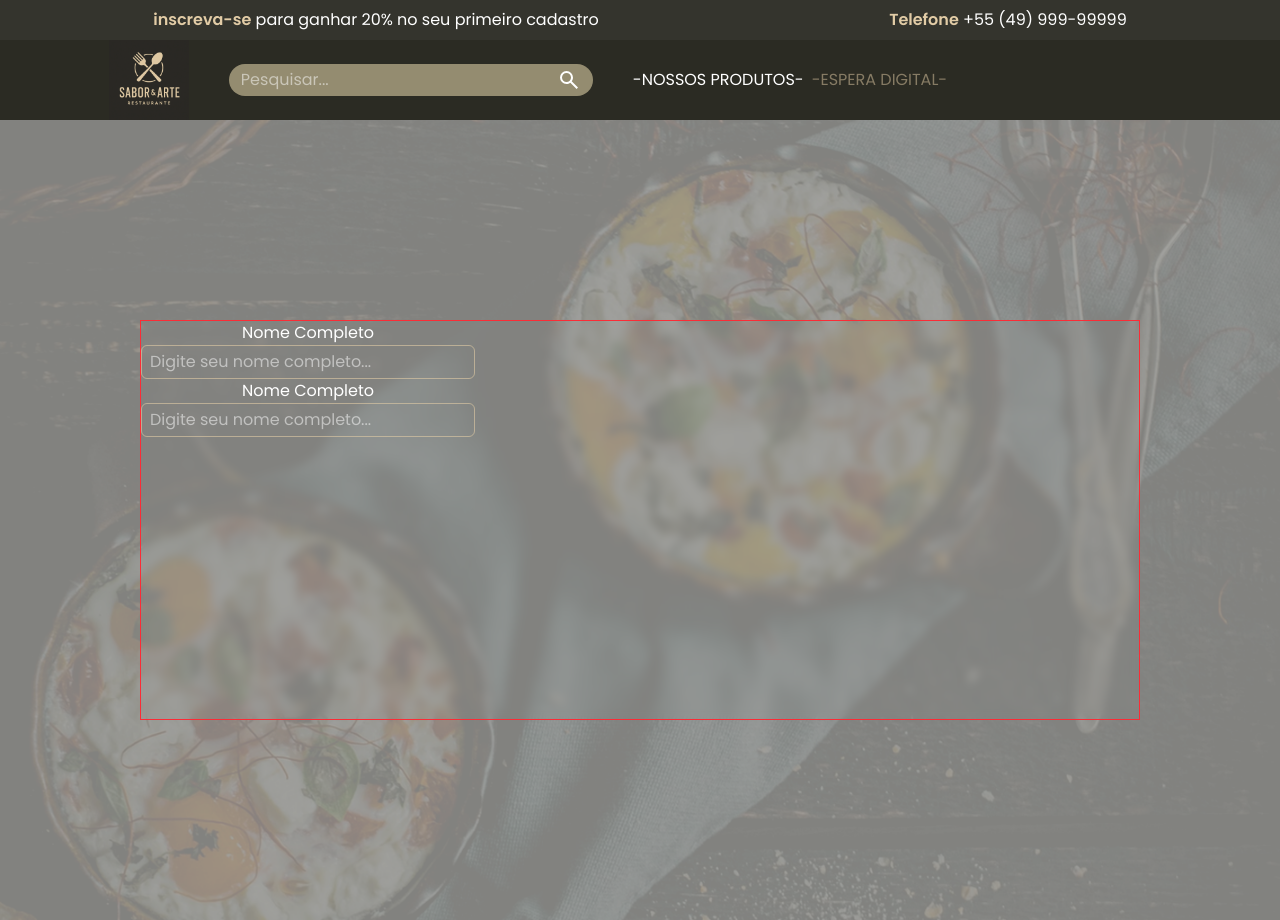
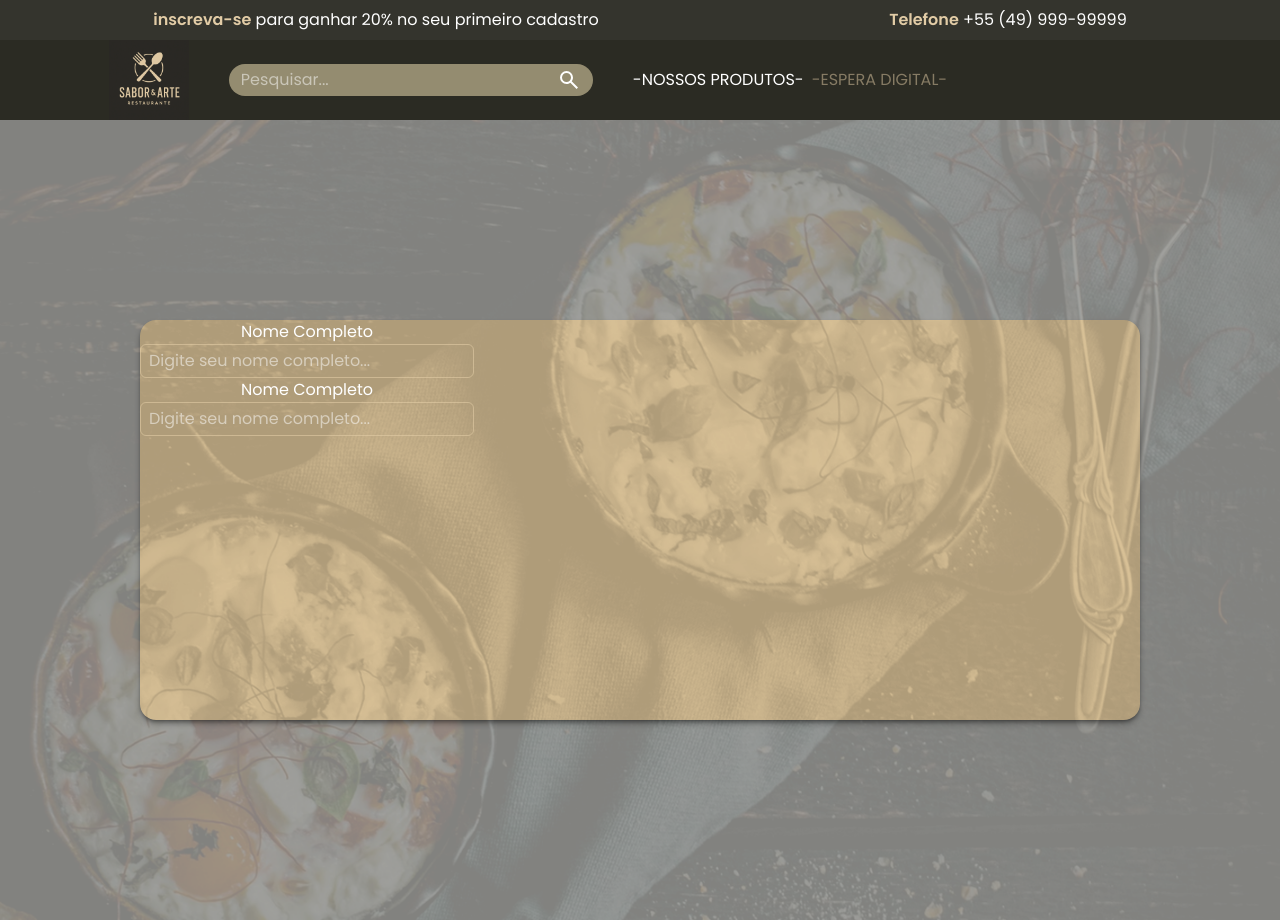
Before and after one commit to Kmeliuskas/app_menu_reserva, a Next.js app in the folder app_menu_reserva/: page /site_online/pg_espera_digital in a window 1280 px wide. Built offline with nearby package versions, Linux system fonts and the light colour scheme; some icons are missing.

Commit message:
Alteração background

```diff
--- a/app_menu_reserva/src/app/site_online/pg_espera_digital/page.tsx
+++ b/app_menu_reserva/src/app/site_online/pg_espera_digital/page.tsx
@@ -8,7 +8,7 @@ export default function PaginaEsperaDigital() {
             <Header />
             <CorpoPagina className="relative bg-[url(/imagens/cafe_manha_escuro_1.png)] min-h-screen flex justify-center items-center bg-no-repeat bg-cover bg-top">
                 <div className="absolute inset-0 bg-[#2a2a22]/40 z-0"></div> {/* Overlay com #2a2a22 */}
-                <div className="backdrop-blur-xs text-center border border-red-500 w-100 md:w-250 h-100 flex borde">
+                <div className="backdrop-sepia text-center shadow-md shadow-black/40 rounded-2xl w-100 md:w-250 h-100 flex borde">
                    <form className="flex flex-col">
                    <label className="text-white">Nome Completo</label>
                    <input className="border border-[#E2CCA6]/60 rounded-md text-white outline-none px-2 py-1" type="text" name="inputNomeCompleto" placeholder="Digite seu nome completo..." required />
```
